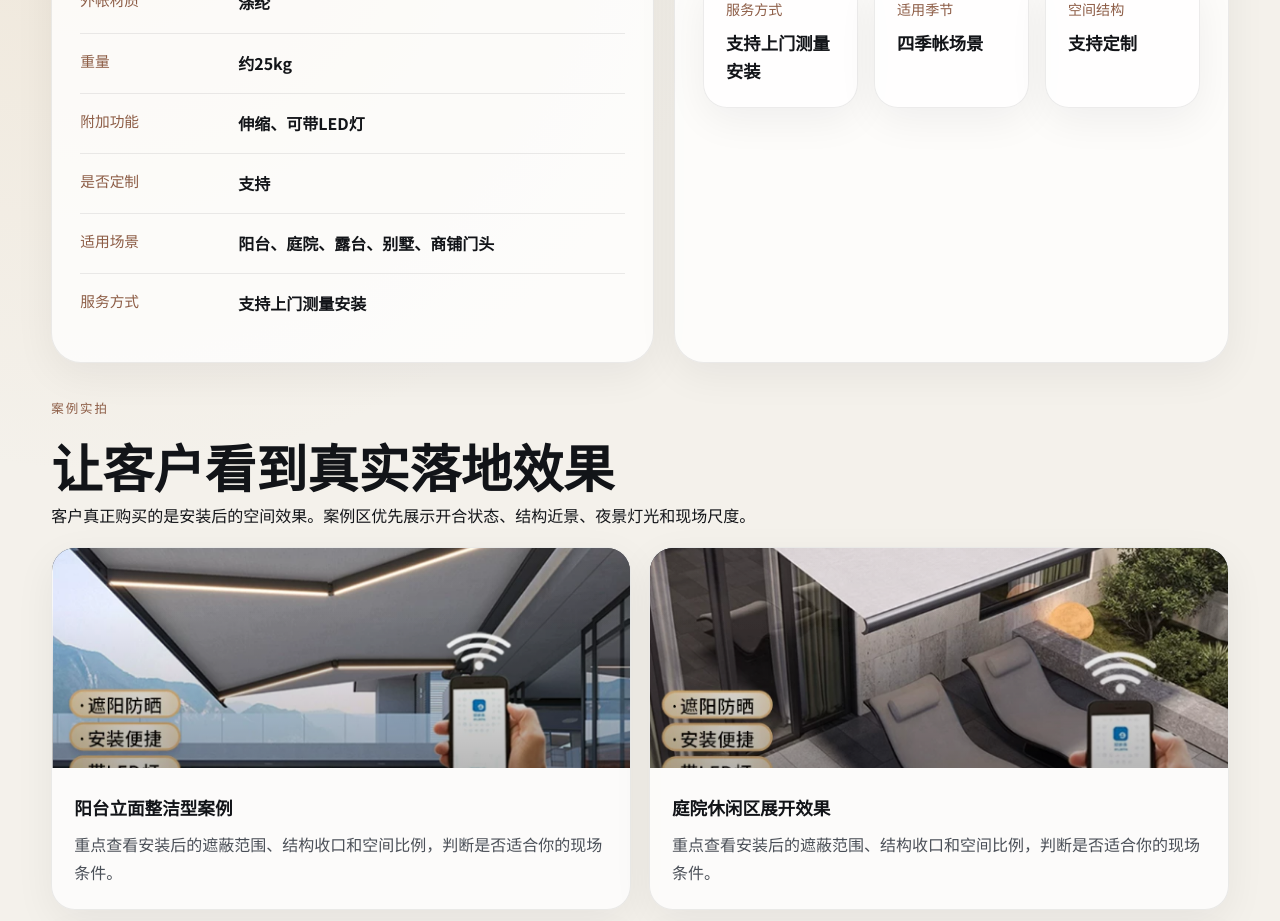
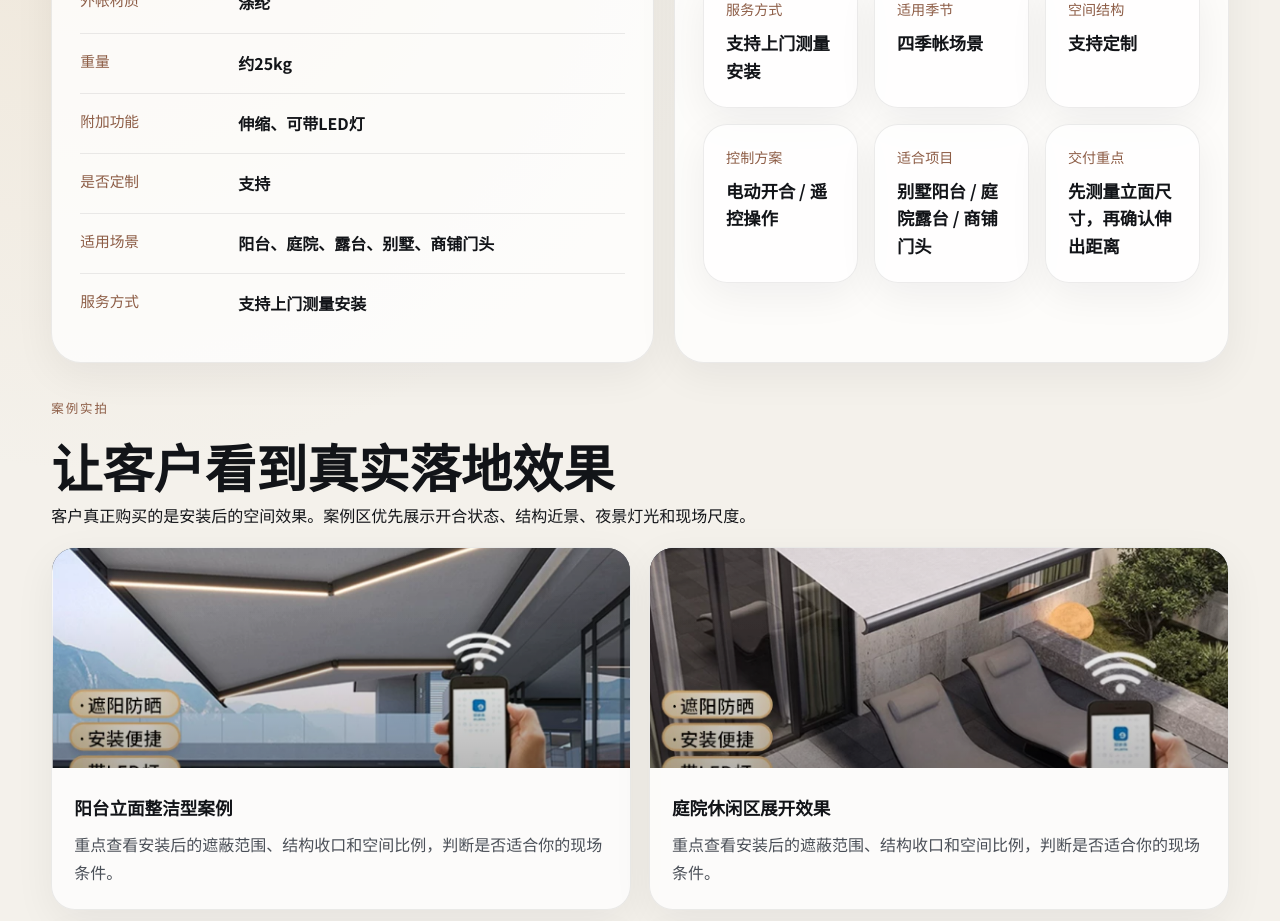
Before and after one commit to axin3356/shangpin-senlin-site, a Next.js app: page /products/cassette-retractable-awning in a window 1280 px wide. Shown: the part 1680-2601 px from the top of the page. Built offline with nearby package versions, Linux system fonts and the light colour scheme.

Commit message:
Expand product support stat cards

```diff
--- a/src/data/products.js
+++ b/src/data/products.js
@@ -51,6 +51,9 @@ export const products = [
       ["服务方式", "支持上门测量安装"],
       ["适用季节", "四季帐场景"],
       ["空间结构", "支持定制"],
+      ["控制方案", "电动开合 / 遥控操作"],
+      ["适合项目", "别墅阳台 / 庭院露台 / 商铺门头"],
+      ["交付重点", "先测量立面尺寸，再确认伸出距离"],
     ],
     caseItems: [
       "阳台立面整洁型案例",
@@ -127,6 +130,9 @@ export const products = [
       ["安装方式", "侧装 / 外装 / 内装"],
       ["适用对象", "飘窗、落地窗、凸窗等"],
       ["货号", "尚品森林防风卷帘"],
+      ["控制方案", "电动升降 / 可做分区控制"],
+      ["适合场景", "开放式阳台 / 阳光房 / 酒店走廊"],
+      ["交付重点", "先确认洞口尺寸、导轨位置和收口方式"],
     ],
     caseItems: [
       "开放式阳台防风案例",
@@ -204,6 +210,9 @@ export const products = [
       ["服务方式", "支持安装"],
       ["空间结构", "一户一案 / 可定制方案"],
       ["销售形态", "线上线下均可咨询"],
+      ["控制方案", "电动开合 / 可联动灯光"],
+      ["适合项目", "庭院露台 / 商业外摆 / 民宿平台"],
+      ["交付重点", "先确认跨度、排水和固定结构条件"],
     ],
     caseItems: [
       "庭院露台大跨度开合案例",
@@ -280,6 +289,9 @@ export const products = [
       ["系统能力", "凉亭主体 + 卷帘 + 防蚊虫联动"],
       ["适用对象", "别墅庭院、高端休闲区、景观空间"],
       ["服务方式", "支持定制与安装交付"],
+      ["控制方案", "电动控制 / 多系统联动"],
+      ["适合项目", "庭院会客区 / 泳池边 / 花园休闲区"],
+      ["交付重点", "先确认基础条件、排水与用电预留"],
     ],
     caseItems: [
       "凉亭主体与卷帘联动案例",
```
